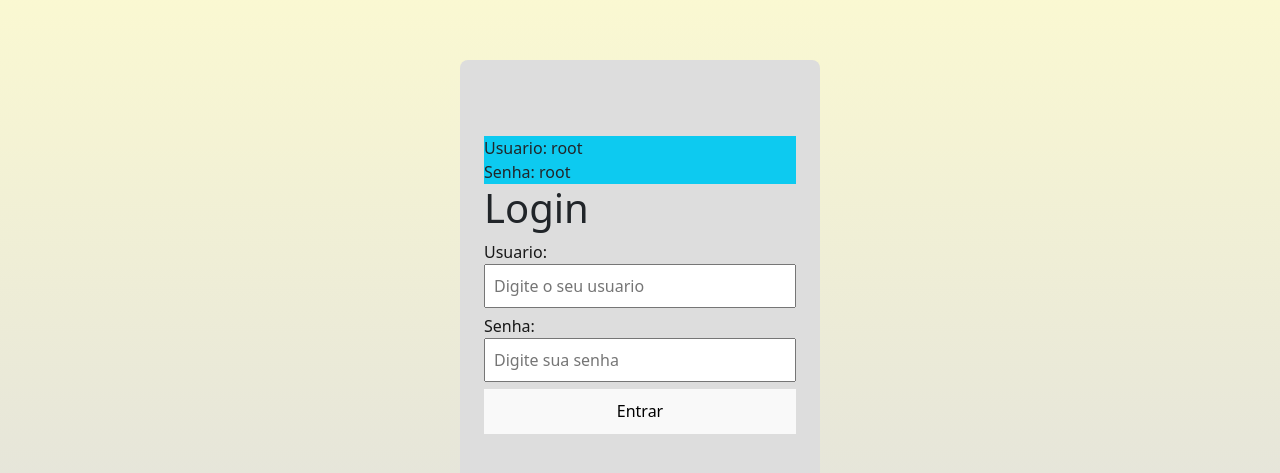
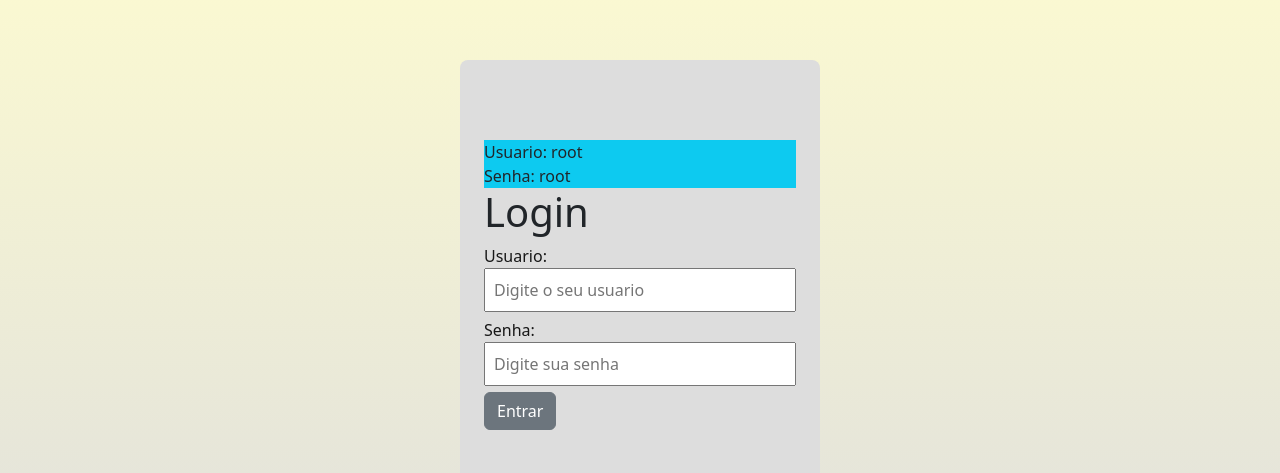
Before and after one commit to borbabeats/Teste_dev, a React (Vite) app in the folder challenge-sl/: page /login in a window 1280 px wide. Shown: the part 115-588 px from the top of the page. Built offline with nearby package versions, Linux system fonts and the light colour scheme.

Commit message:
redireciona sem senha

```diff
--- a/challenge-sl/src/Pages/Login.jsx
+++ b/challenge-sl/src/Pages/Login.jsx
@@ -1,6 +1,6 @@
 import { useState } from 'react';
 import Input from '../Components/form/Input';
-import Submit from '../Components/form/Submit';
+import LinkButton from '../Components/form/LinkButton';
 import api from '../Services/Api'
 import { useNavigate } from 'react-router-dom';
 import { useCookies } from 'react-cookie';
@@ -76,7 +76,7 @@ const Login = () => {
           placeholder='Digite sua senha'
           onChange={handleChange}
         />
-        <Submit text='Entrar' />
+        <LinkButton to='/' text='Entrar' />
       </form>
     </div>
   )
```
